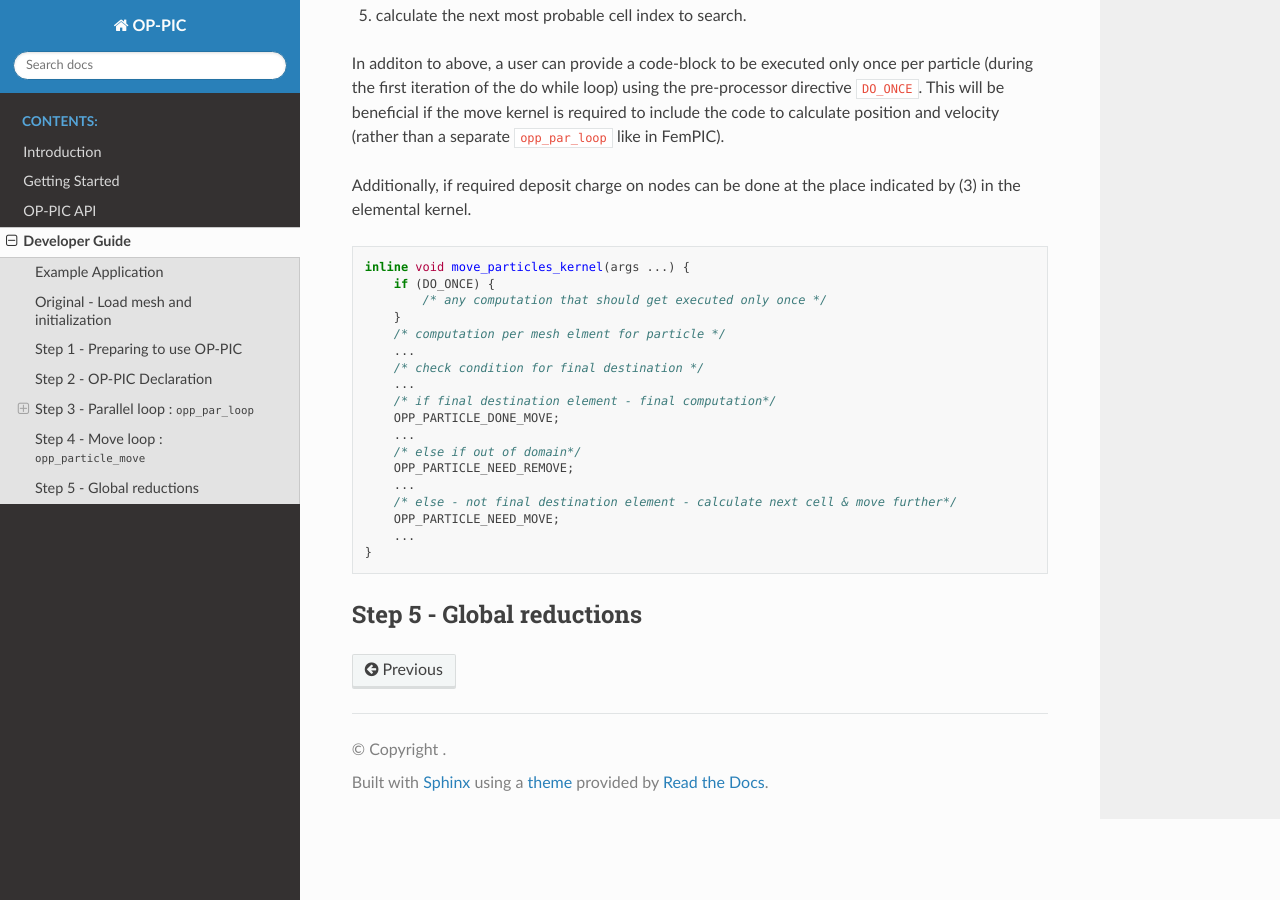
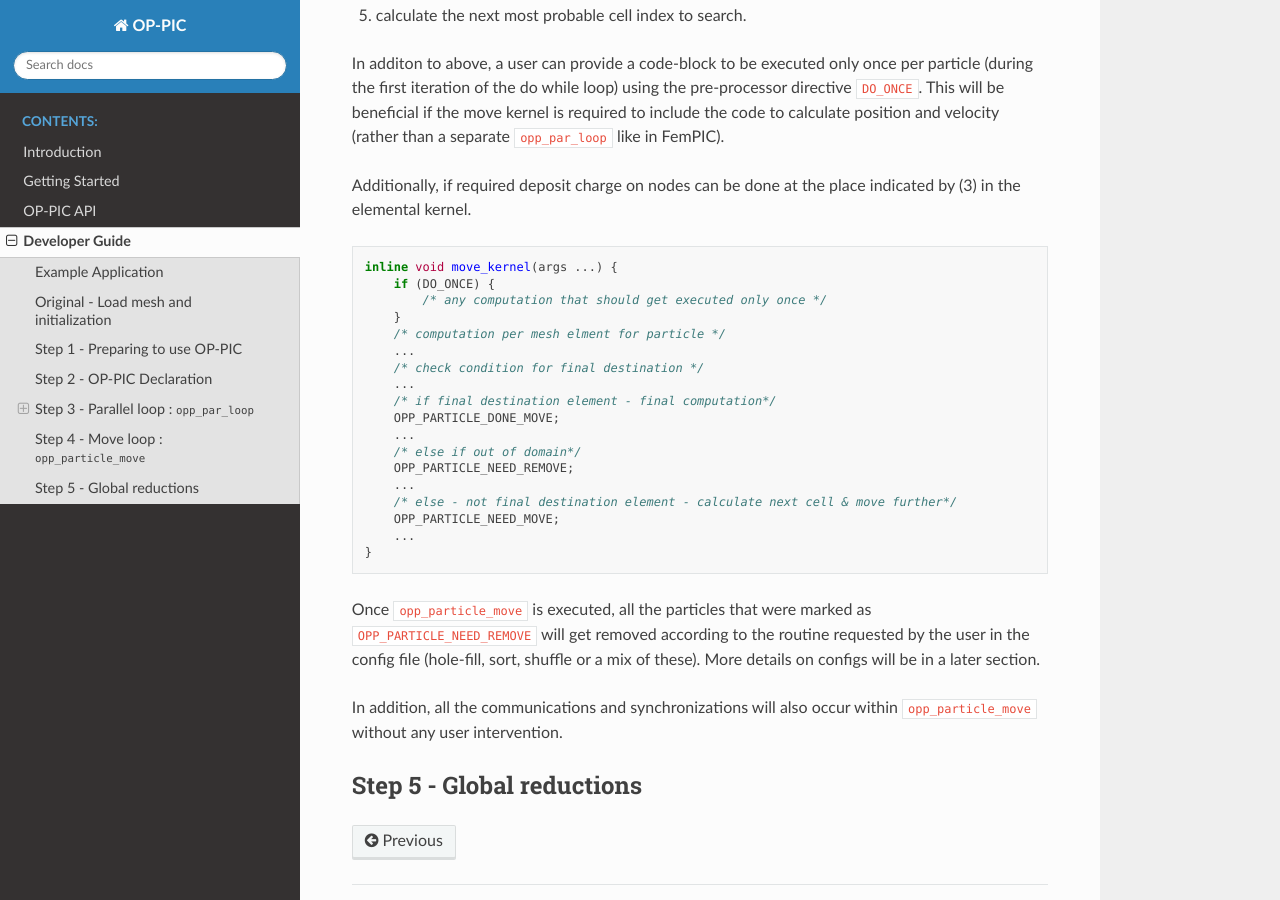
Before and after one commit to ZamanLantra/git_docs_test, a Sphinx documentation site: the page built from doc/developer_guide.rst, in a window 1280 px wide and 900 px high, scrolled down 14211 px. Built offline with Sphinx 7.4.7 and the Read the Docs theme 2.0.0, drawn with Linux system fonts in a browser that asks for light colours; pages that are not in the unit, such as notebooks, are missing from menus.

Commit message:
Update developer_guide.rst

```diff
--- a/doc/developer_guide.rst
+++ b/doc/developer_guide.rst
@@ -530,7 +530,7 @@
 
         const double coeff = (1.0 / 6.0) / (cell_volume[0]);
         for (int i=0; i<4; i++) {
-            point_lc[i] = coeff * (cell_det[4 + 0] -
+            point_lc[i] = coeff * (cell_det[i * 4 + 0] -
                 cell_det[i * 4 + 1] * point_pos[0] +
                 cell_det[i * 4 + 2] * point_pos[1] -
                 cell_det[i * 4 + 3] * point_pos[2]);
@@ -590,7 +590,7 @@
 
         const double coeff = (1.0 / 6.0) / (cell_volume[0]);
         for (int i=0; i<4; i++) {                            // <- (1)
-            point_lc[i] = coeff * (cell_det[4 + 0] -
+            point_lc[i] = coeff * (cell_det[i * 4 + 0] -
                 cell_det[i * 4 + 1] * point_pos[0] +
                 cell_det[i * 4 + 2] * point_pos[1] -
                 cell_det[i * 4 + 3] * point_pos[2]);
@@ -676,5 +676,11 @@
         ...
     }
 
+Once ``opp_particle_move`` is executed, all the particles that were marked as ``OPP_PARTICLE_NEED_REMOVE`` will get removed according to the routine requested by the user in the config file (hole-fill, sort, shuffle or a mix of these).
+More details on configs will be in a later section.
+
+In addition, all the communications and synchronizations will also occur within ``opp_particle_move`` without any user intervention.
+
+
 Step 5 - Global reductions
 --------------------------
```
Also changed, not shown: other parts of doc/developer_guide.rst (+1 -1 lines).
